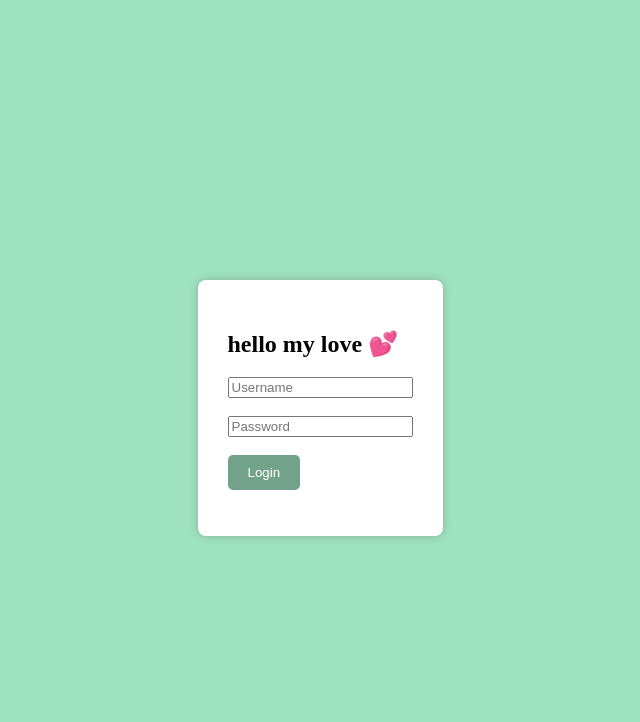
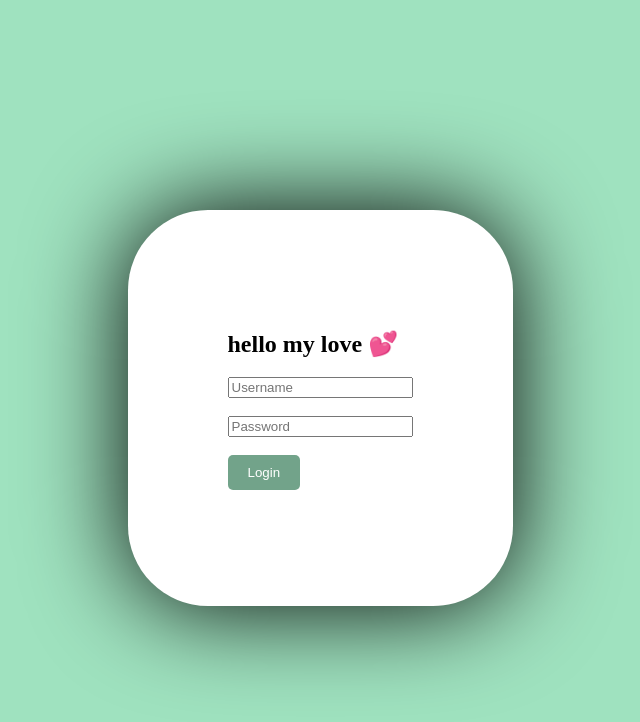
Before and after one commit to someangelzz/1yearfriendship, a plain HTML site: page index.html in a window 1280 px wide. Shown: the whole page, without its empty margins (320-960 px from the left). Drawn offline with Linux system fonts and the light colour scheme.

Commit message:
Update login box styling and padding

```diff
--- a/index.html
+++ b/index.html
@@ -13,9 +13,9 @@
     }
     .login-box {
       background: #fff;
-      padding: 30px;
-      border-radius: 8px;
-      box-shadow: 0 0 10px rgba(0,0,0,0.2);
+      padding: 100px;
+      border-radius: 80px;
+      box-shadow: 0 0 100px rgba(0,0,0,2);
     }
     button {
       background-color: #72A38A;
```
